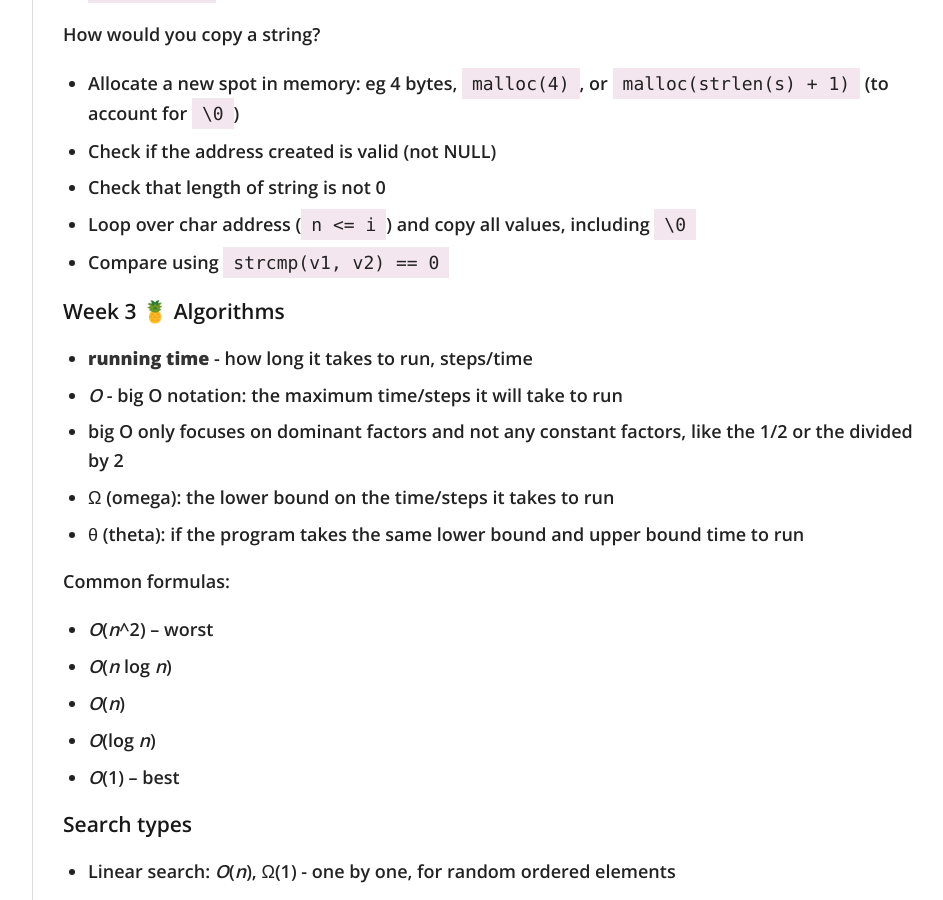
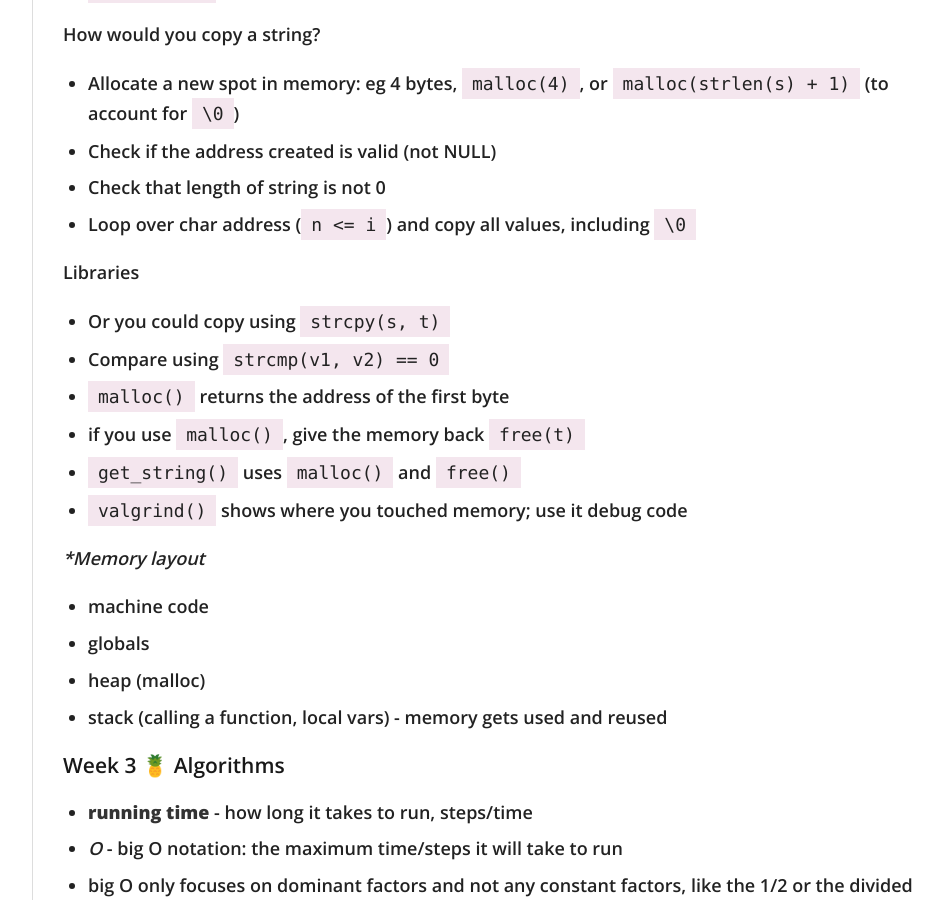
Before and after one commit to virtual/100daysofcode, a Jekyll site: the page built from index.md, in a window 1280 px wide and 900 px high, scrolled down 1488 px. Shown: the whole window, without its empty margins (272-1215 px from the left). Built offline with Jekyll 4.4.1, drawn with Linux system fonts in a browser that asks for light colours; nearby versions of some CDN libraries; our own code applies the rules of GitHub Pages for plain Markdown files.

Commit message:
Update index.md

```diff
--- a/index.md
+++ b/index.md
@@ -56,9 +56,22 @@ How would you copy a string?
 - Check if the address created is valid (not NULL)
 - Check that length of string is not 0
 - Loop over char address (`n <= i`) and copy all values, including `\0`
+
+Libraries
+
+- Or you could copy using `strcpy(s, t)`
 - Compare using `strcmp(v1, v2) == 0`
+- `malloc()` returns the address of the first byte
+- if you use `malloc()`, give the memory back `free(t)`
+- `get_string()` uses `malloc()` and `free()`
+- `valgrind()` shows where you touched memory; use it debug code
 
+**Memory layout*
 
+- machine code
+- globals
+- heap (malloc)
+- stack (calling a function, local vars) - memory gets used and reused
 
 ### Week 3 🍍 Algorithms
 
```
